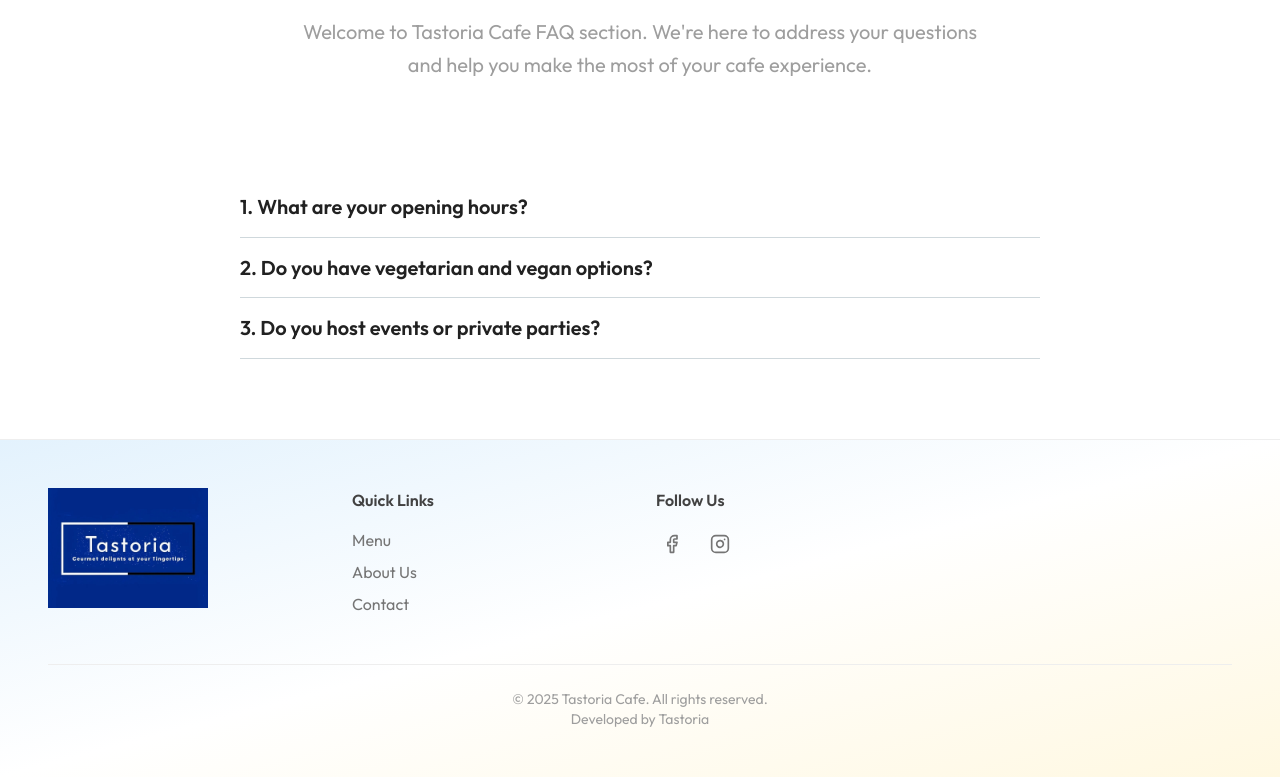
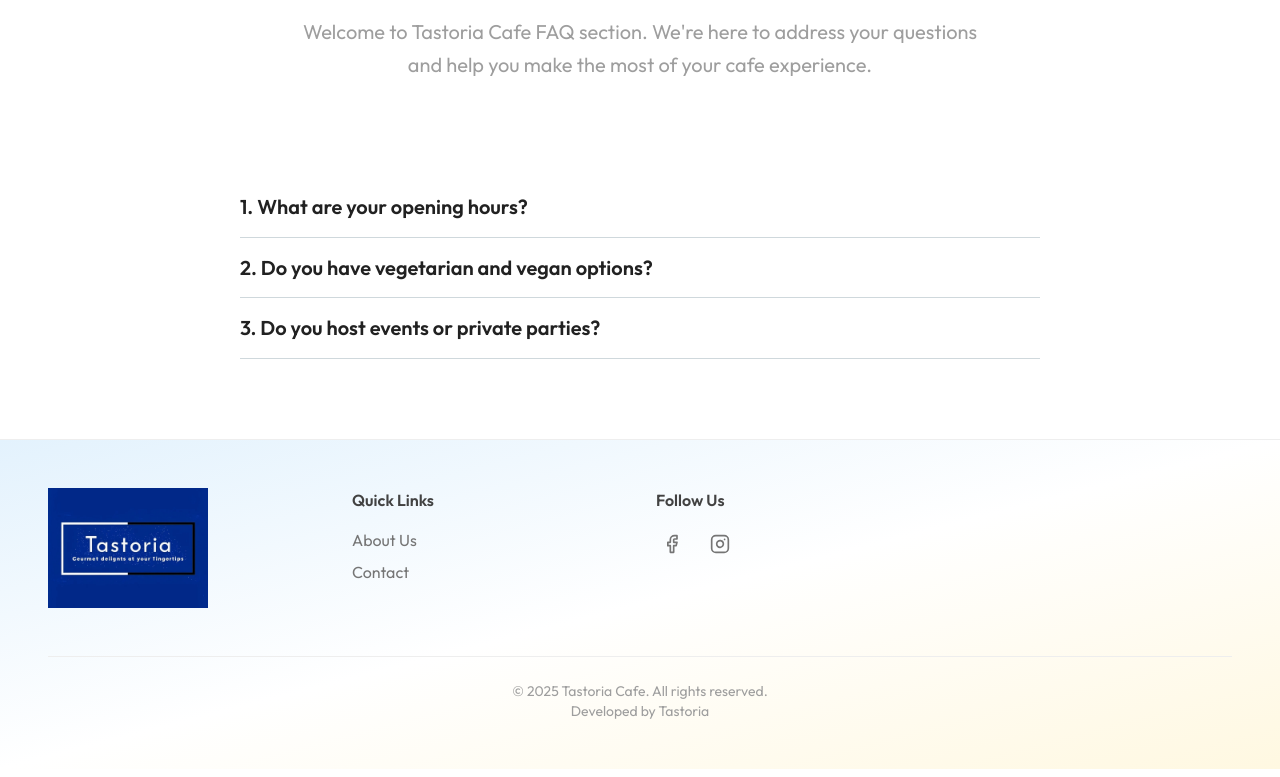
Before and after one commit to 2300031420/tastoria-front, a Next.js app: page / in a window 1280 px wide. Shown: the part 2650-3427 px from the top of the page. Built offline with nearby package versions, Linux system fonts and the light colour scheme; no server answers.

Commit message:
Remove 'Menu' link from footer

```diff
--- a/src/components/footer.tsx
+++ b/src/components/footer.tsx
@@ -4,7 +4,6 @@ import Link from "next/link";
 import Image from "next/image";
 import { Facebook, Instagram } from "lucide-react";
 const LINKS = [
-  { title: "Menu", href: "/menu-page" },
   { title: "About Us", href: "#about" },
   { title: "Contact", href: "#contact" },
 ];
```
